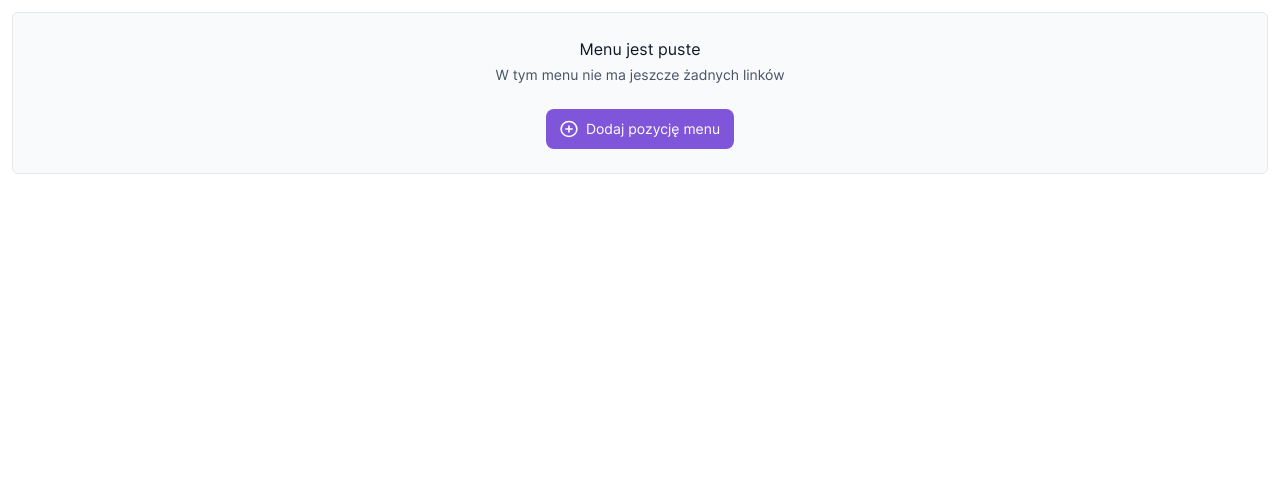
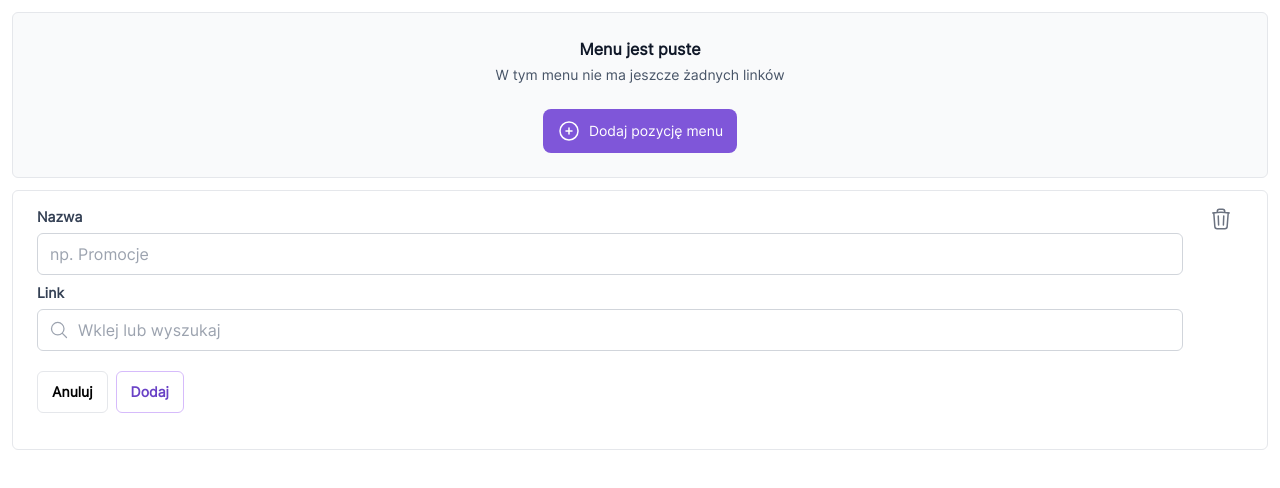
Before and after one commit to przemekleksa/dnd-navigation-builder, a Next.js app: page / in a window 1280 px wide. Shown: the top 488 px of the page. Built offline with nearby package versions, Linux system fonts and the light colour scheme.

Commit message:
feat(add-item-form): Form for adding items with name and url field

```diff
--- a/src/app/layout.tsx
+++ b/src/app/layout.tsx
@@ -14,9 +14,9 @@ const geistMono = localFont({
 });
 
 const interRegular = localFont({
-  src: './fonts/Inter-Regular.woff', // Make sure the path is correct
+  src: './fonts/Inter-Regular.woff',
   variable: '--font-inter-regular',
-  weight: '400', // Regular weight
+  weight: '400',
 });
 
 export const metadata: Metadata = {
--- a/src/app/page.tsx
+++ b/src/app/page.tsx
@@ -1,9 +1,13 @@
+'use client';
+
+import AddItem from '@/components/AddItem/AddItem';
 import EmptyList from '@/components/EmptyList/EmptyList';
 
 export default function Home() {
   return (
     <div>
       <EmptyList />
+      <AddItem />
     </div>
   );
 }
--- /dev/null
+++ b/src/components/AddItem/AddItem.tsx
@@ -0,0 +1,112 @@
+'use client';
+
+import { TrashIcon } from '@heroicons/react/24/outline';
+import { zodResolver } from '@hookform/resolvers/zod';
+import { useState } from 'react';
+import { SubmitHandler, useForm } from 'react-hook-form';
+import { v4 as uuidv4 } from 'uuid';
+import { z } from 'zod';
+import Button from '../Button/Button';
+import SearchInput from './SearchInput';
+
+const schema = z.object({
+  name: z
+    .string()
+    .min(1, 'Nazwa jest wymagana')
+    .max(50, 'Maksymalnie 50 znaków'),
+  link: z.string().url('Podaj prawidłowy URL'),
+});
+
+type FormData = z.infer<typeof schema>;
+
+type MenuItem = FormData & { id: string };
+
+const AddItem = () => {
+  const [searchValue, setSearchValue] = useState('');
+  const [menuItems, setMenuItems] = useState<MenuItem[]>([]);
+
+  const {
+    register,
+    handleSubmit,
+    formState: { errors },
+  } = useForm<FormData>({
+    resolver: zodResolver(schema),
+  });
+
+  const handleRemove = () => {
+    console.log('remove');
+  };
+
+  const onSubmit: SubmitHandler<FormData> = (data) => {
+    console.log('Form Data:', data);
+    const newItem: MenuItem = {
+      ...data,
+      id: uuidv4(),
+    };
+    setMenuItems((prevItems) => [...prevItems, newItem]);
+  };
+
+  return (
+    <div className="rounded-md text-center border border-gray-200 m-3 px-6 py-4">
+      <form onSubmit={handleSubmit(onSubmit)} className="flex flex-row">
+        <div className="flex-1">
+          <div className="flex flex-col space-y-1.5 items-start">
+            <label
+              htmlFor="name"
+              className="font-semibold text-secondary-700 text-sm"
+            >
+              Nazwa
+            </label>
+            <input
+              id="name"
+              type="text"
+              {...register('name')}
+              placeholder="np. Promocje"
+              className="rounded-md p-2 border border-gray-300 w-full px-3 py-2"
+            />
+            {errors.name && (
+              <span className="text-red-500 text-sm">
+                {errors.name.message}
+              </span>
+            )}
+          </div>
+          <div className="flex flex-col space-y-1.5 items-start mt-2">
+            <label
+              htmlFor="link"
+              className="font-semibold text-secondary-700 text-sm"
+            >
+              Link
+            </label>
+            <SearchInput
+              value={searchValue}
+              onChange={setSearchValue}
+              register={register('link')}
+            />
+            {errors.link && (
+              <span className="text-red-500 text-sm">
+                {errors.link.message}
+              </span>
+            )}
+          </div>
+          <div className="flex my-5 gap-2">
+            <Button onClick={() => console.log('Form Canceled')}>Anuluj</Button>
+            <Button variant="cta" type="submit">
+              Dodaj
+            </Button>
+          </div>
+        </div>
+        <div className="ml-[26px] mr-[10px]">
+          <button
+            type="button"
+            className=" text-gray-500 hover:text-button-cta-color"
+            onClick={handleRemove}
+          >
+            <TrashIcon className="h-6 w-6" />
+          </button>
+        </div>
+      </form>
+    </div>
+  );
+};
+
+export default AddItem;
--- /dev/null
+++ b/src/components/AddItem/SearchInput.tsx
@@ -0,0 +1,28 @@
+import { MagnifyingGlassIcon } from '@heroicons/react/24/outline';
+import { UseFormRegisterReturn } from 'react-hook-form';
+
+type SearchInputProps = {
+  value: string;
+  onChange: (value: string) => void;
+  register: UseFormRegisterReturn;
+};
+
+const SearchInput = ({ value, onChange, register }: SearchInputProps) => {
+  return (
+    <div className="relative w-full">
+      <span className="absolute inset-y-0 left-3 flex items-center text-gray-400">
+        <MagnifyingGlassIcon className="h-5 w-5" />
+      </span>
+      <input
+        {...register}
+        type="link"
+        placeholder="Wklej lub wyszukaj"
+        className="w-full pl-10 pr-3 py-2 border border-gray-300 rounded-md focus:outline-none focus:ring-2 focus:ring-purple-500 focus:border-purple-500"
+        onChange={(e) => onChange(e.target.value)}
+        value={value}
+      />
+    </div>
+  );
+};
+
+export default SearchInput;
--- a/src/components/Button/Button.tsx
+++ b/src/components/Button/Button.tsx
@@ -1,32 +1,52 @@
-import Image from 'next/image';
+'use client';
+
+import { PlusCircleIcon } from '@heroicons/react/24/outline';
 import { ReactNode } from 'react';
 
 type Props = {
-  type?: 'withIcon' | 'regular' | 'cta';
+  variant?: 'withIcon' | 'regular' | 'cta';
   children: ReactNode;
+  onClick?: () => void;
+  type?: 'button' | 'submit' | 'reset' | undefined;
 };
 
-const Button = ({ type, children }: Props) => {
-  if (type === 'withIcon') {
+const Button = ({ variant, children, onClick, type = 'button' }: Props) => {
+  if (variant === 'withIcon') {
     return (
       <button
-        type="button"
-        className="px-[14px] py-[10px] text-sm font-medium text-center inline-flex items-center text-white bg-button-withIcon-base rounded-lg hover:bg-button-withIcon-hover focus:ring-4 focus:outline-none focus:ring-blue-300 dark:bg-button-withIcon-base dark:hover:bg-button-withIcon-hover dark:focus:ring-blue-800"
+        type={type}
+        className="px-3.5 py-2.5 text-sm font-medium text-center inline-flex items-center text-white bg-button-withIcon-base rounded-lg hover:bg-button-withIcon-hover focus:ring-4 focus:outline-none focus:ring-blue-300 dark:bg-button-withIcon-base dark:hover:bg-button-withIcon-hover dark:focus:ring-blue-800"
+        onClick={onClick}
       >
         <div className="mr-2">
-          <Image
-            src="/assets/icons/add.svg"
-            alt={'Add menu item'}
-            width={18}
-            height={18}
-          />
+          <PlusCircleIcon className="w-6 h-6" />
         </div>
         {children}
       </button>
     );
   }
 
-  return <div>{children}</div>;
+  if (variant === 'cta') {
+    return (
+      <button
+        type={type}
+        className="px-3.5 py-2.5  rounded-md text-sm font-medium text-center border-[1px] font-semibold border-button-cta-border text-button-cta-color hover:bg-button-cta-color hover:text-stone-50 hover:border-slate-900"
+        onClick={onClick}
+      >
+        {children}
+      </button>
+    );
+  }
+
+  return (
+    <button
+      type={type}
+      className="px-3.5 py-2.5 rounded-md text-sm font-medium text-center border-[1px] font-semibold hover:bg-gray-200"
+      onClick={onClick}
+    >
+      {children}
+    </button>
+  );
 };
 
 export default Button;
--- a/src/components/EmptyList/EmptyList.tsx
+++ b/src/components/EmptyList/EmptyList.tsx
@@ -1,15 +1,23 @@
 import Button from '../Button/Button';
 
 const EmptyList = () => {
+  const handleAdd = () => {
+    console.log('click');
+  };
+
   return (
     <div className="rounded-md bg-gray-50 text-center border border-gray-200 m-3 px-4 py-6">
       <div className="mb-6">
-        <h2 className="text-primary-900 text-bold mb-1">Menu jest puste</h2>
+        <h2 className="text-primary-900 text-bold mb-1 font-semibold">
+          Menu jest puste
+        </h2>
         <p className="text-sm text-tertiary-600">
           W tym menu nie ma jeszcze żadnych linków
         </p>
       </div>
-      <Button type="withIcon">Dodaj pozycję menu</Button>
+      <Button variant="withIcon" onClick={handleAdd}>
+        Dodaj pozycję menu
+      </Button>
     </div>
   );
 };
--- a/tailwind.config.ts
+++ b/tailwind.config.ts
@@ -12,11 +12,21 @@ export default {
         primary: {
           900: '#101828',
         },
+        secondary: {
+          700: '#344054',
+        },
         tertiary: {
           600: '#475467',
         },
         button: {
           withIcon: { base: '#7F56D9', hover: '#6947b1' },
+          secondary: {
+            border: '#D0D5DD',
+          },
+          cta: {
+            border: '#D6BBFB',
+            color: '#6941C6',
+          },
         },
         background: 'var(--background)',
         foreground: 'var(--foreground)',
```
Also changed, not shown: package.json (+6 -1 lines), 1 other file (tests, documents, lock files or other folders).
